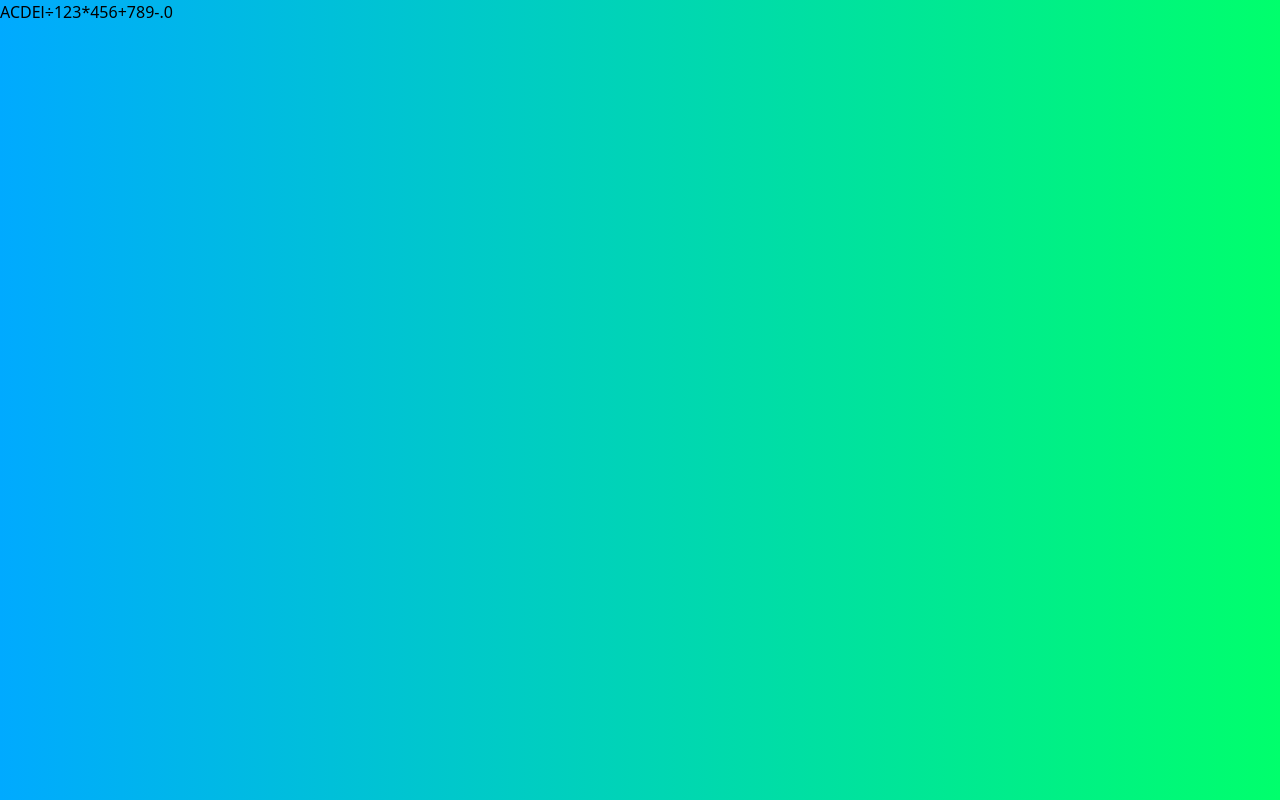
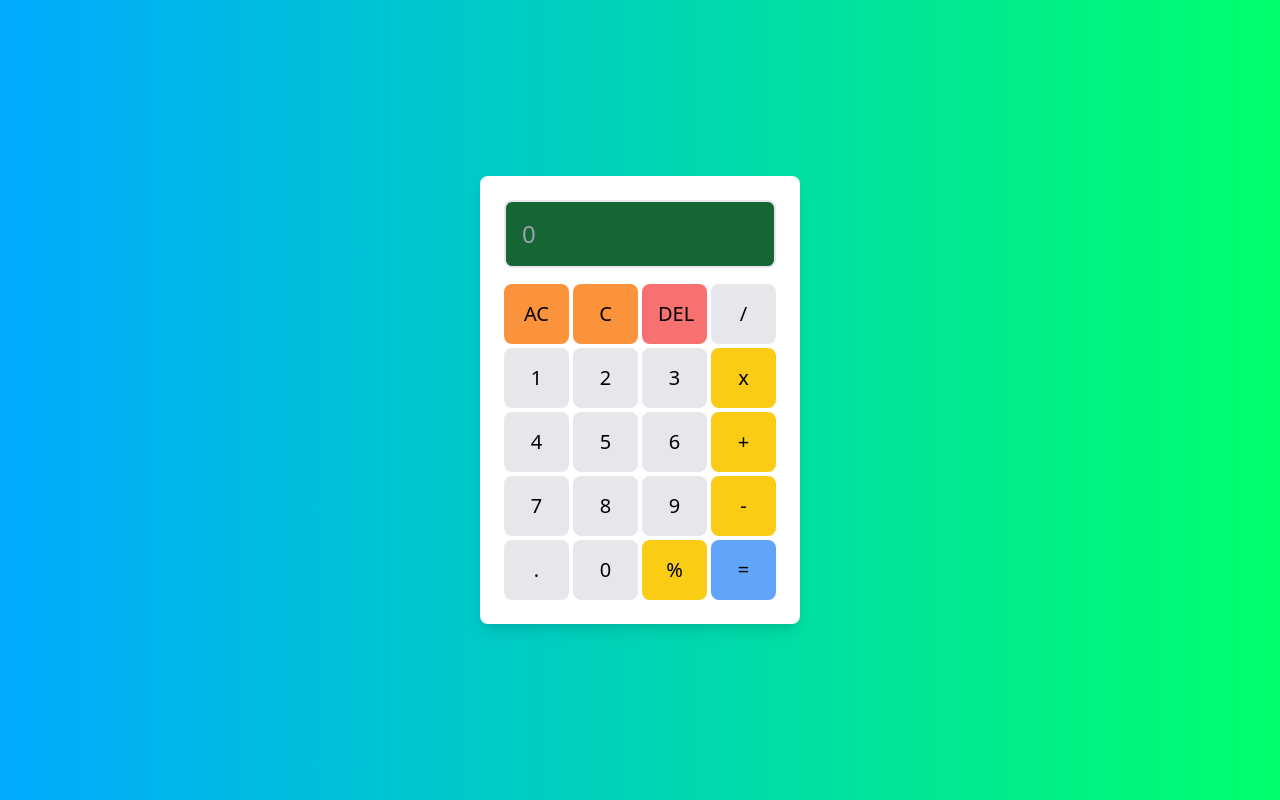
Before and after one commit to MetiPasha/Calculate-React, a React (Vite) app in the folder my-project/: page / in a window 1280 px wide. Built offline with nearby package versions, Linux system fonts and the light colour scheme.

Commit message:
ui is complete

```diff
--- a/my-project/src/App.jsx
+++ b/my-project/src/App.jsx
@@ -2,25 +2,147 @@ import "./index.css";
 
 function App() {
   return (
-    <div>
-      <button>AC</button>
-      <button>DEl</button>
-      <button>&divide;</button>
-      <button>1</button>
-      <button>2</button>
-      <button>3</button>
-      <button>*</button>
-      <button>4</button>
-      <button>5</button>
-      <button>6</button>
-      <button>+</button>
-      <button>7</button>
-      <button>8</button>
-      <button>9</button>
-      <button>-</button>
-      <button>.</button>
-      <button>0</button>
-    </div>
+    <>
+      <div className="flex justify-center items-center min-h-screen ">
+        <div className="bg-white p-6 rounded-lg shadow-lg w-80">
+          <input
+            className="  w-full p-4 text-2xl text-left border-2 bg-green-800 rounded-lg mb-4 "
+            type="text"
+            placeholder="0"
+          />
+
+          <div className="  grid grid-cols-4 gap-1">
+            <button className=" p-4 rounded-lg text-xl hover:bg-orange-300 bg-orange-400 ">
+              AC
+            </button>
+            <button className=" p-4 rounded-lg text-xl hover:bg-orange-300 bg-orange-400">
+              C
+            </button>
+            <button className=" p-4 rounded-lg text-xl  hover:bg-red-300 bg-red-400">
+              DEL
+            </button>
+            <button className="bg-gray-200 p-4 rounded-lg text-xl hover:bg-gray-300">
+              /
+            </button>
+            <button className="bg-gray-200 p-4 rounded-lg text-xl hover:bg-gray-300">
+              1
+            </button>
+            <button className="bg-gray-200 p-4 rounded-lg text-xl hover:bg-gray-300">
+              2
+            </button>
+            <button className="bg-gray-200 p-4 rounded-lg text-xl hover:bg-gray-300">
+              3
+            </button>
+            <button className=" p-4 rounded-lg text-xl hover:bg-yellow-300 bg-yellow-400">
+              x
+            </button>
+            <button className="bg-gray-200 p-4 rounded-lg text-xl hover:bg-gray-300">
+              4
+            </button>
+            <button className="bg-gray-200 p-4 rounded-lg text-xl hover:bg-gray-300">
+              5
+            </button>
+            <button className="bg-gray-200 p-4 rounded-lg text-xl hover:bg-gray-300">
+              6
+            </button>
+            <button className=" p-4 rounded-lg text-xl hover:bg-yellow-300 bg-yellow-400">
+              +
+            </button>
+            <button className="bg-gray-200 p-4 rounded-lg text-xl hover:bg-gray-300">
+              7
+            </button>
+            <button className="bg-gray-200 p-4 rounded-lg text-xl hover:bg-gray-300">
+              8
+            </button>
+            <button className="bg-gray-200 p-4 rounded-lg text-xl hover:bg-gray-300">
+              9
+            </button>
+            <button className=" p-4 rounded-lg text-xl hover:bg-yellow-300 bg-yellow-400">
+              -
+            </button>
+            <button className="bg-gray-200 p-4 rounded-lg text-xl hover:bg-gray-300">
+              .
+            </button>
+            <button className="bg-gray-200 p-4 rounded-lg text-xl hover:bg-gray-300">
+              0
+            </button>
+            <button className=" p-4 rounded-lg text-xl hover:bg-yellow-300 bg-yellow-400">
+              %
+            </button>
+            <button className=" p-4 rounded-lg text-xl hover:bg-blue-300 bg-blue-400">
+              =
+            </button>
+          </div>
+        </div>
+      </div>
+      {/* <div className="flex justify-center items-center min-h-screen bg-gray-100">
+        <div className="bg-white p-6 rounded-lg shadow-lg w-80">
+          <input
+            type="text"
+            id="display"
+            className="w-full p-4 text-2xl text-right border-2 border-gray-300 rounded-lg mb-4"
+          />
+
+          <div className="grid grid-cols-4 gap-4">
+            <button className="bg-gray-200 p-4 rounded-lg text-xl hover:bg-gray-300">
+              7
+            </button>
+            <button className="bg-gray-200 p-4 rounded-lg text-xl hover:bg-gray-300">
+              8
+            </button>
+            <button className="bg-gray-200 p-4 rounded-lg text-xl hover:bg-gray-300">
+              9
+            </button>
+            <button className="bg-orange-400 p-4 rounded-lg text-xl text-white hover:bg-orange-500">
+              /
+            </button>
+
+            <button className="bg-gray-200 p-4 rounded-lg text-xl hover:bg-gray-300">
+              4
+            </button>
+            <button className="bg-gray-200 p-4 rounded-lg text-xl hover:bg-gray-300">
+              5
+            </button>
+            <button className="bg-gray-200 p-4 rounded-lg text-xl hover:bg-gray-300">
+              6
+            </button>
+            <button className="bg-orange-400 p-4 rounded-lg text-xl text-white hover:bg-orange-500">
+              *
+            </button>
+
+            <button className="bg-gray-200 p-4 rounded-lg text-xl hover:bg-gray-300">
+              1
+            </button>
+            <button className="bg-gray-200 p-4 rounded-lg text-xl hover:bg-gray-300">
+              2
+            </button>
+            <button className="bg-gray-200 p-4 rounded-lg text-xl hover:bg-gray-300">
+              3
+            </button>
+            <button className="bg-orange-400 p-4 rounded-lg text-xl text-white hover:bg-orange-500">
+              -
+            </button>
+
+            <button className="bg-gray-200 p-4 rounded-lg text-xl hover:bg-gray-300">
+              0
+            </button>
+            <button className="bg-gray-200 p-4 rounded-lg text-xl hover:bg-gray-300">
+              .
+            </button>
+            <button className="bg-blue-400 p-4 rounded-lg text-xl text-white hover:bg-blue-500">
+              =
+            </button>
+            <button className="bg-orange-400 p-4 rounded-lg text-xl text-white hover:bg-orange-500">
+              +
+            </button>
+          </div>
+
+          <button className="bg-red-400 w-full p-4 rounded-lg text-xl text-white hover:bg-red-500 mt-4">
+            C
+          </button>
+        </div>
+      </div> */}
+    </>
   );
 }
 
```
